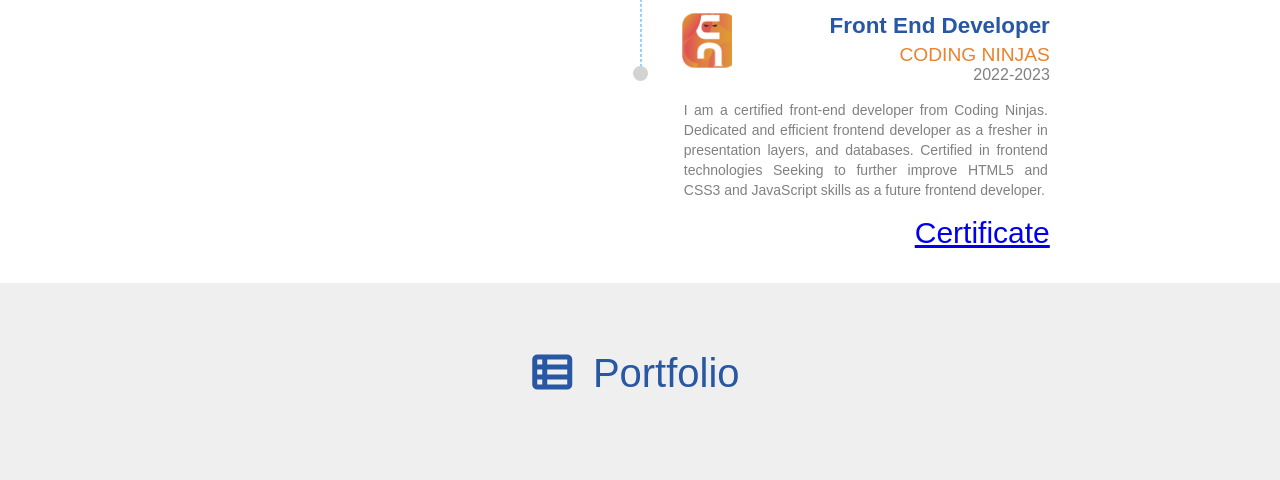
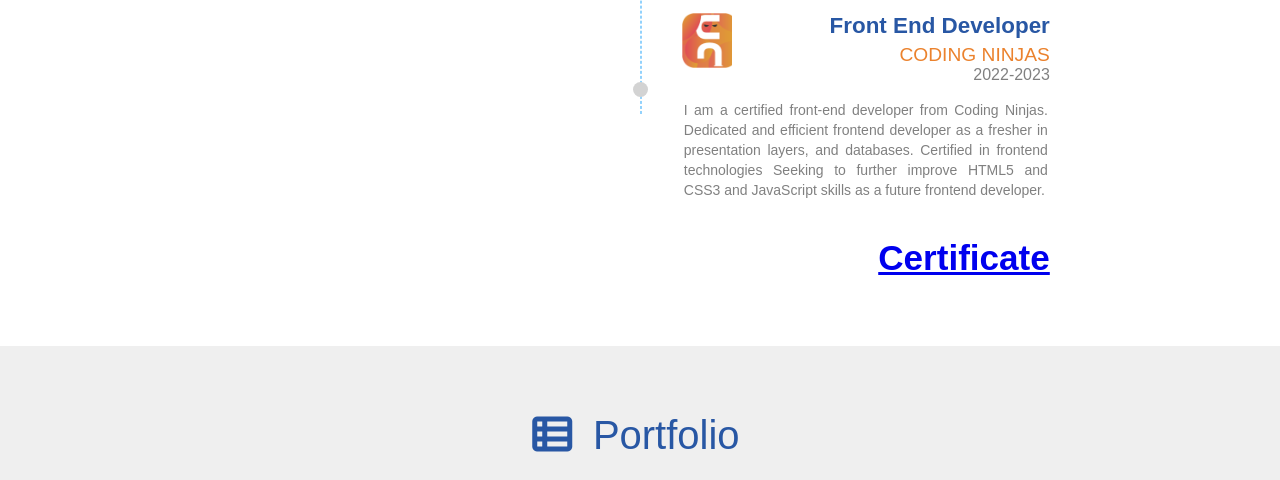
Before and after one commit to vaibhavkumar1798/Project-Resume, a plain HTML site: page index.html in a window 1280 px wide. Shown: the part 2016-2496 px from the top of the page. Drawn offline with Linux system fonts and the light colour scheme.

Commit message:
Update index.html

```diff
--- a/index.html
+++ b/index.html
@@ -241,7 +241,7 @@
                 Certified in frontend technologies Seeking to further improve HTML5 and CSS3
                 and JavaScript skills as a future frontend developer.
               </p>
-              <a href="certificate.codingninjas.com/verify/8e520cd31a10465c">Certificate</a>
+              <a href="certificate.codingninjas.com/verify/8e520cd31a10465c"><h3>Certificate</h3></a>
             </div>
           </div>
           <!-- car travel////////////// -->
```
